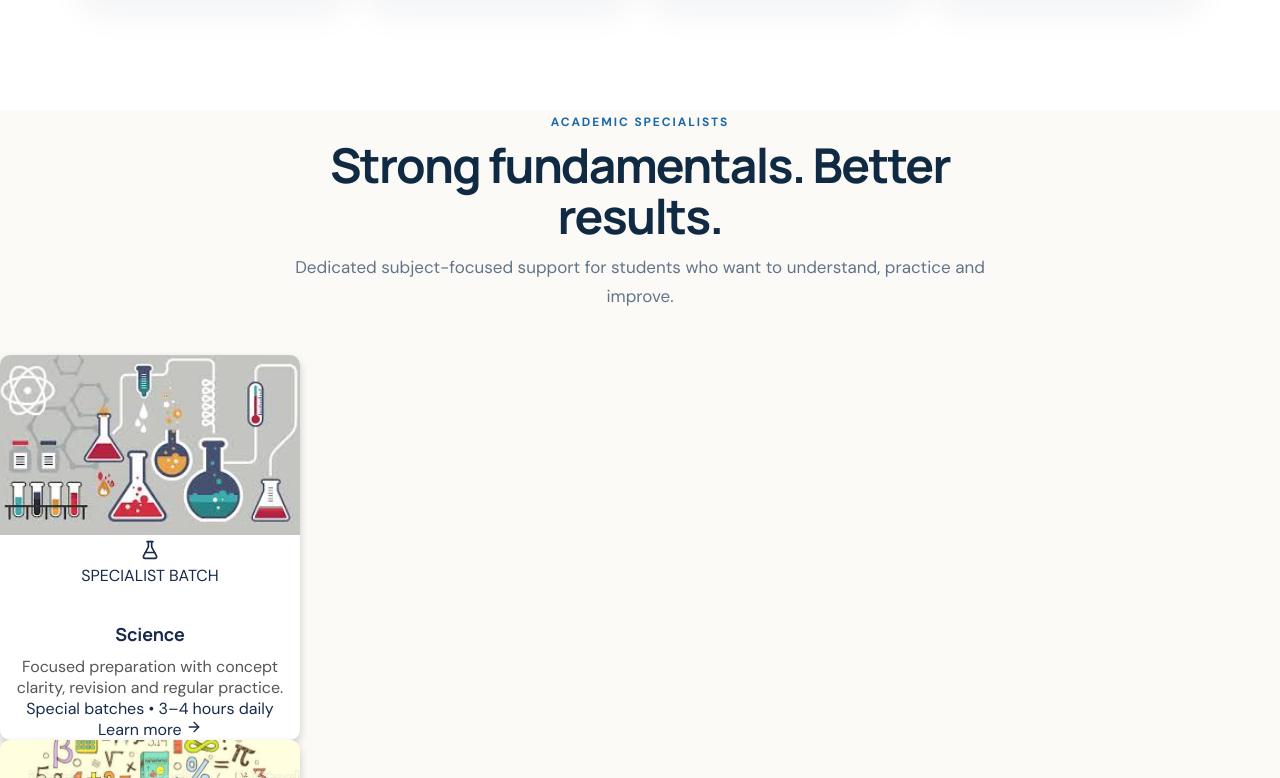
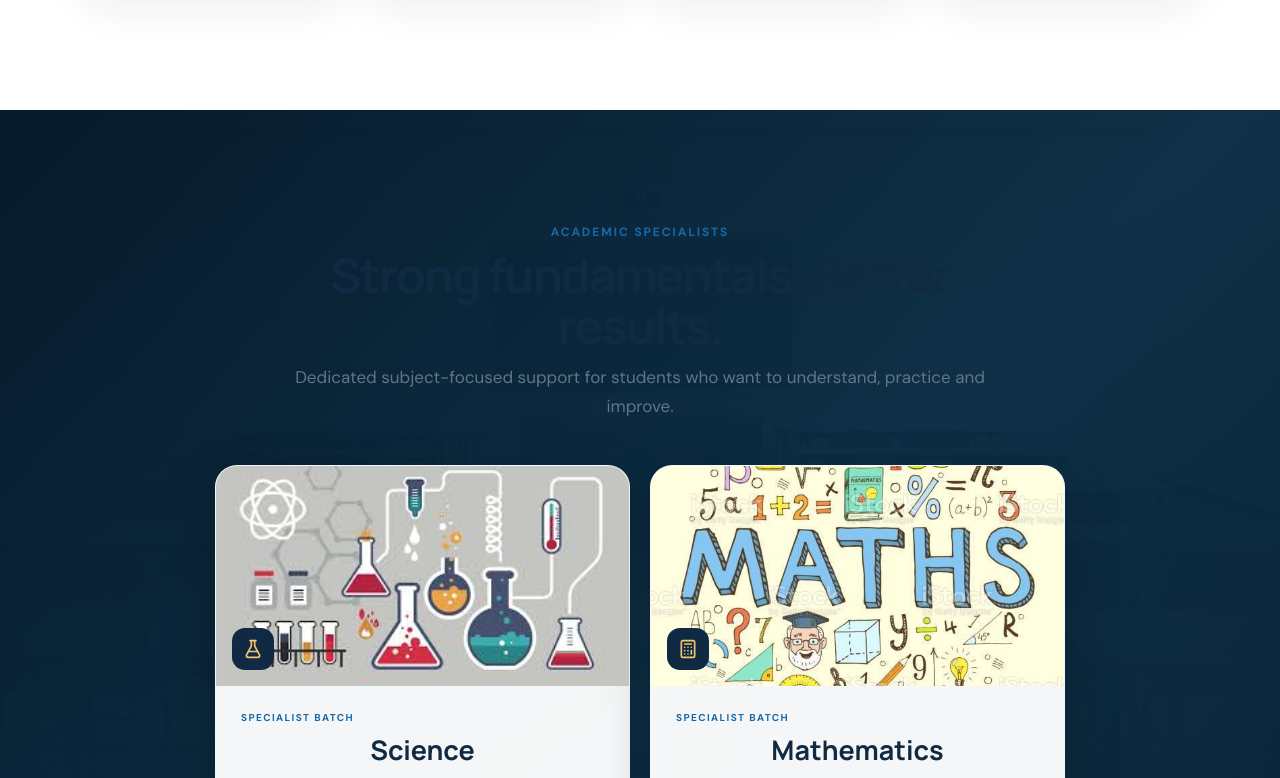
Before and after one commit to Rohan9833/Ramchandras-Group-Tution, a React (Vite) app: page / in a window 1280 px wide. Shown: the part 1942-2720 px from the top of the page. Built offline with nearby package versions, Linux system fonts and the light colour scheme; no server answers.

Commit message:
Redesign frontend UI

```diff
--- a/src/Home/CoursesOffered.css
+++ b/src/Home/CoursesOffered.css
@@ -1,90 +1,129 @@
-.parallax {
-  background: url("/classbackground.jpeg") no-repeat center center/cover;
-  background-attachment: fixed;
-  min-height: 80vh;
-  display: flex;
-  flex-direction: column;
-  align-items: center;
-  justify-content: center;
+.specialist-section {
   position: relative;
-  text-align: center;
-  color: white;
-  padding: 20px;
+  isolation: isolate;
+  padding: 110px 24px 125px;
+  overflow: hidden;
+  background: #0b2539;
 }
 
-.parallax h2 {
-  font-size: 2rem;
-  margin-bottom: 20px;
-  font-weight: bold;
+.specialist-backdrop {
+  position: absolute;
+  inset: 0;
+  z-index: -2;
+  background: url('/classbackground.jpeg') center/cover no-repeat;
+  opacity: .24;
+}
+
+.specialist-section::after {
+  content: '';
+  position: absolute;
+  inset: 0;
+  z-index: -1;
+  background: linear-gradient(135deg, #071a2a 0%, rgba(10,45,69,.9) 55%, #0b2539 100%);
+}
+
+.specialist-heading {
+  margin-bottom: 46px;
+}
+
+.specialist-heading h2,
+.specialist-heading p {
   color: white;
 }
 
-.courses {
-  display: flex;
-  justify-content: center;
-  gap: 20px;
-  flex-wrap: nowrap;
+.specialist-heading .eyebrow {
+  color: #f1c66f;
 }
 
+.courses-grid {
+  width: min(850px, 100%);
+  margin: 0 auto;
+  display: grid;
+  grid-template-columns: repeat(2, 1fr);
+  gap: 20px;
+}
 
 .course-card {
-  background: white;
-  width: 300px;
-  border-radius: 10px;
   overflow: hidden;
-  text-align: center;
-  box-shadow: 0 4px 8px rgba(0, 0, 0, 0.2);
-  transition: transform 0.3s ease-in-out;
+  border: 1px solid rgba(255,255,255,.13);
+  border-radius: 22px;
+  background: rgba(255,255,255,.96);
+  box-shadow: 0 20px 55px rgba(0,0,0,.2);
 }
 
-.course-card:hover {
-  transform: translateY(-10px);
+.course-image {
+  position: relative;
+  height: 220px;
+  overflow: hidden;
 }
 
-.course-card img {
+.course-image img {
   width: 100%;
-  height: 180px;
+  height: 100%;
   object-fit: cover;
 }
 
-.course-info {
-  padding: 15px;
-  color: black;
+.course-image span {
+  position: absolute;
+  left: 16px;
+  bottom: 16px;
+  width: 42px;
+  height: 42px;
+  display: grid;
+  place-items: center;
+  border-radius: 13px;
+  background: #102a43;
+  color: #f1c66f;
 }
 
-.course-info h3 {
-  margin: 0;
-  font-size: 1.5rem;
-  color: black;
+.course-body {
+  padding: 25px;
 }
 
-.course-info p {
-  font-size: 0.9rem;
-  color: #333;
+.course-kicker {
+  color: #1769aa;
+  font-size: 10px;
+  font-weight: 800;
+  letter-spacing: .14em;
 }
 
-.course-info a {
-  display: inline-block;
-  margin-top: 10px;
-  color: #007bff;
-  text-decoration: none;
-  font-weight: bold;
+.course-body h3 {
+  margin: 7px 0 9px;
+  color: #102a43;
+  font-size: 27px;
 }
 
-.course-info a:hover {
-  text-decoration: underline;
+.course-body p {
+  margin: 0;
+  color: #64778b;
+  font-size: 14px;
+  line-height: 1.7;
 }
 
-                            /*  Responsive Design */
-@media (max-width: 768px) {
-  .courses {
-    flex-wrap: wrap;
-    flex-direction: column;
-    align-items: center;
+.course-detail {
+  margin: 18px 0;
+  padding-top: 16px;
+  border-top: 1px solid #e6ebef;
+  color: #102a43;
+  font-size: 12px;
+  font-weight: 800;
+}
+
+.course-body a {
+  display: inline-flex;
+  align-items: center;
+  gap: 8px;
+  color: #1769aa;
+  font-size: 13px;
+  font-weight: 800;
+}
+
+@media (max-width: 650px) {
+  .specialist-section {
+    padding: 78px 18px 90px;
   }
 
-  .course-card {
-    width: 90%;
-    max-width: 350px;
+  .courses-grid {
+    grid-template-columns: 1fr;
   }
 }
```
